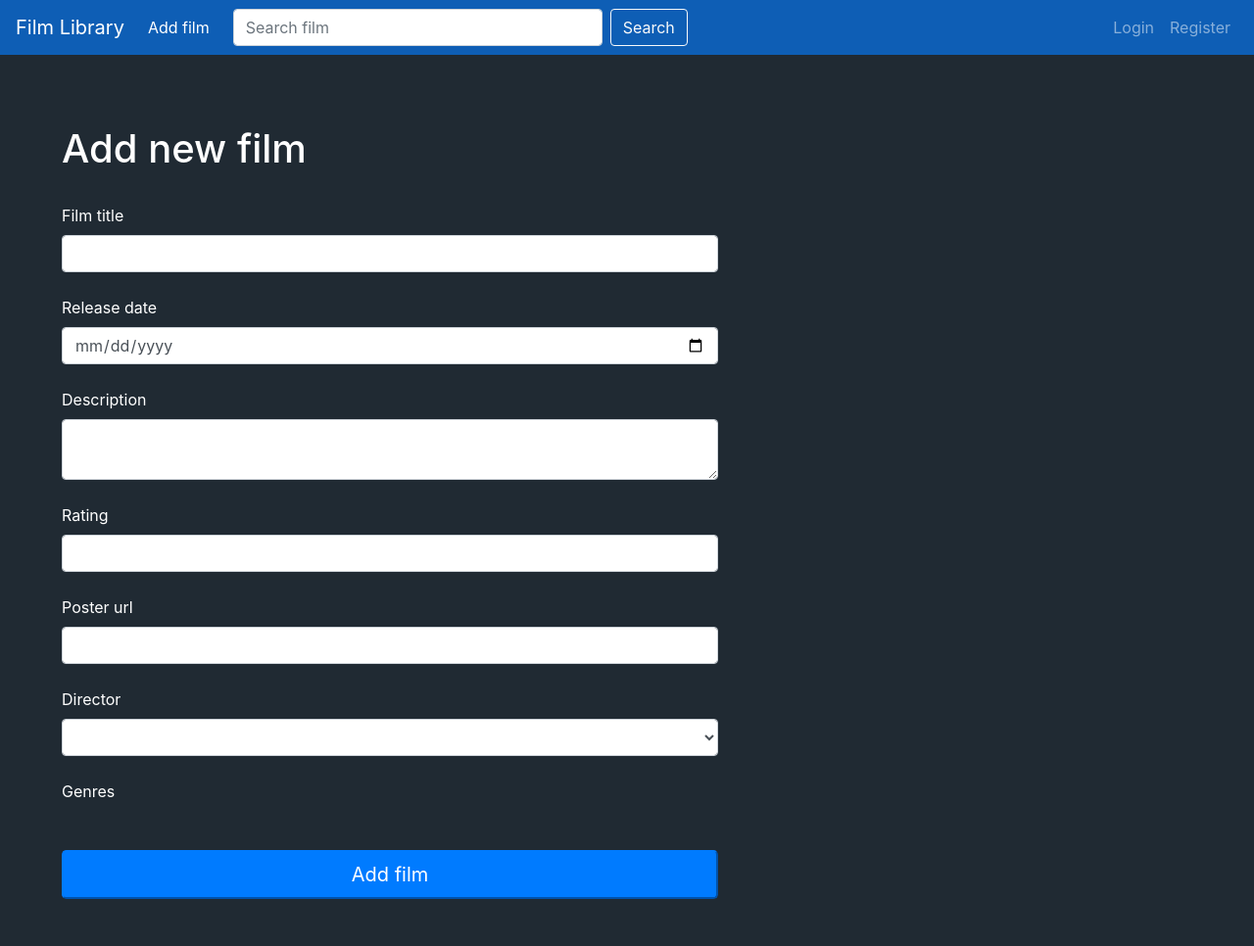
After one commit to Geleoz/film_library_api, a Flask app: page /add_film in a window 1280 px wide. The commit adds this page. Shown: the whole page at 98% size. Run offline with Flask 2, Linux system fonts and the light colour scheme; lists and menus that the app fills with data are empty; some libraries are stand-ins or nearby versions.

Commit message:
add_film form added

```diff
--- /dev/null
+++ b/services/web/project/add_film_form.py
@@ -0,0 +1,26 @@
+from flask_wtf import FlaskForm
+from wtforms import widgets, StringField, TextAreaField, FloatField, SelectMultipleField, SubmitField
+from wtforms.fields.html5 import DateField
+from wtforms.validators import Length, EqualTo, Email, InputRequired
+from wtforms.ext.sqlalchemy.fields import QuerySelectField
+from project.models import Director, Genre
+
+
+def choose_directors():
+    return Director.query.all()
+
+
+class MultiCheckboxField(SelectMultipleField):
+    widget = widgets.ListWidget(prefix_label=False)
+    option_widget = widgets.CheckboxInput()
+
+
+class AddFilm(FlaskForm):
+    title = StringField(label="Film title")
+    release_date = DateField(label="Release date")
+    description = TextAreaField(label="Description")
+    rating = FloatField(label="Rating")
+    poster = StringField(label="Poster url")
+    director = QuerySelectField(label="Director", validators=[InputRequired()], query_factory=choose_directors)
+    genre = MultiCheckboxField(label="Genres")
+    submit = SubmitField(label="Add film")
--- a/services/web/project/routes.py
+++ b/services/web/project/routes.py
@@ -1,6 +1,7 @@
 from project import app
 from flask import render_template
-from project.models import Film
+from project.models import Film, Genre
+from project.add_film_form import AddFilm
 
 
 @app.route("/")
@@ -12,5 +13,12 @@ def home_page():
 
 @app.route("/<film_id>/<film_title>", methods=["GET"])
 def film_page(film_id, film_title):
-    film = Film.query.filter_by(film_id=film_id).first()
+    film = Film.query.filter_by(id=film_id).first()
     return render_template("film_page.html", film=film)
+
+
+@app.route("/add_film", methods=["GET", "POST"])
+def add_film_page():
+    form = AddFilm()
+    form.genre.choices = [(x, x) for x in Genre.query.all()]
+    return render_template("add_film.html", form=form)
--- /dev/null
+++ b/services/web/project/templates/add_film.html
@@ -0,0 +1,37 @@
+{% extends 'base.html' %}
+{% block title %}
+    Add new film
+{% endblock %}
+
+{% block content %}
+    <div class="container mb-5 ml-5 mt-5" style="width: 700px">
+        <form method="POST" style="color:white">
+            {{ form.hidden_tag() }}
+            <br>
+            <h1>Add new film</h1>
+            <br>
+            {{ form.title.label() }}
+            {{ form.title(class="form-control") }}
+            <br>
+            {{ form.release_date.label() }}
+            {{ form.release_date(class="form-control") }}
+            <br>
+            {{ form.description.label() }}
+            {{ form.description(class="form-control") }}
+            <br>
+            {{ form.rating.label() }}
+            {{ form.rating(class="form-control") }}
+            <br>
+            {{ form.poster.label() }}
+            {{ form.poster(class="form-control") }}
+            <br>
+            {{ form.director.label() }}
+            {{ form.director(class="form-control") }}
+            <br>
+            {{ form.genre.label() }}
+            {{ form.genre }}
+            <br>
+            {{ form.submit(class="btn, btn-lg btn-block btn-primary") }}
+        </form>
+    </div>
+{% endblock %}
--- a/services/web/project/templates/base.html
+++ b/services/web/project/templates/base.html
@@ -22,12 +22,15 @@
   <body>
     <nav class="navbar navbar-expand-lg navbar-dark" style="background-color: #0E5EB5;">
       <a class="navbar-brand" href="{{ url_for('home_page') }}">Film Library</a>
-        <form class="form-inline my-2 my-lg-0">
-          <input class="form-control mr-sm-2" type="search" placeholder="Search film" aria-label="Search film" size="30">
-          <button class="btn btn-outline-light my-2 my-sm-0" type="submit">Search</button>
-        </form>
         <div class="collapse navbar-collapse" id="navbarNav">
           <ul class="navbar-nav mr-auto">
+            <li class="nav-item active">
+              <a class="nav-link" href="{{ url_for('add_film_page') }}">Add film<span class="sr-only">(current)</span></a>
+            </li>
+            <form class="form-inline my-2 my-lg-0 ml-3">
+              <input class="form-control mr-sm-2" type="search" placeholder="Search film" aria-label="Search film" size="30">
+              <button class="btn btn-outline-light my-2 my-sm-0" type="submit">Search</button>
+            </form>
           </ul>
           <ul class="navbar-nav">
             <li class="nav-item">
--- a/services/web/project/templates/home.html
+++ b/services/web/project/templates/home.html
@@ -16,11 +16,11 @@
     <tbody>
         {% for film in films %}
             <tr>
-                <td><a href="{{ url_for('film_page', film_id=film.film_id, film_title=film.title) }}" style="color:white;">{{ film.title }}</a></td>
+                <td><a href="{{ url_for('film_page', film_id=film.id, film_title=film.title) }}" style="color:white;">{{ film.title }}</a></td>
                 <td>{{ film.release_date }}</td>
                 <td>{{ film.rating }}</td>
                 <td>
-                    <form action="{{ url_for('film_page', film_id=film.film_id, film_title=film.title) }}">
+                    <form action="{{ url_for('film_page', film_id=film.id, film_title=film.title) }}">
                         <button class="btn btn-outline btn-info">View Info</button>
                     </form>
                 </td>
--- a/services/web/requirements.txt
+++ b/services/web/requirements.txt
@@ -1,4 +1,5 @@
 Flask==1.1.2
 Flask-SQLAlchemy==2.5.1
 Flask-Migrate==3.0.1
+Flask-WTF==0.15.1
 psycopg2-binary==2.8.6
```
Also changed, not shown: services/web/manage.py (+4 -4 lines), services/web/project/models.py (+14 -13 lines), 2 other files.
